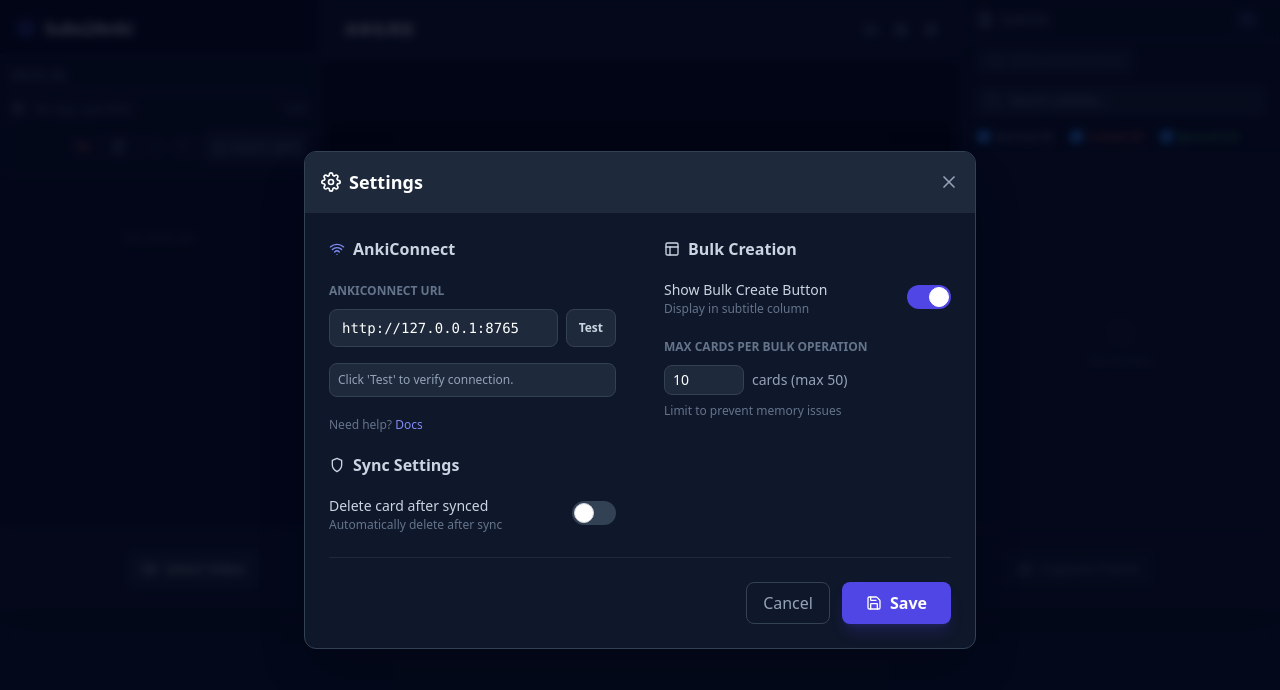
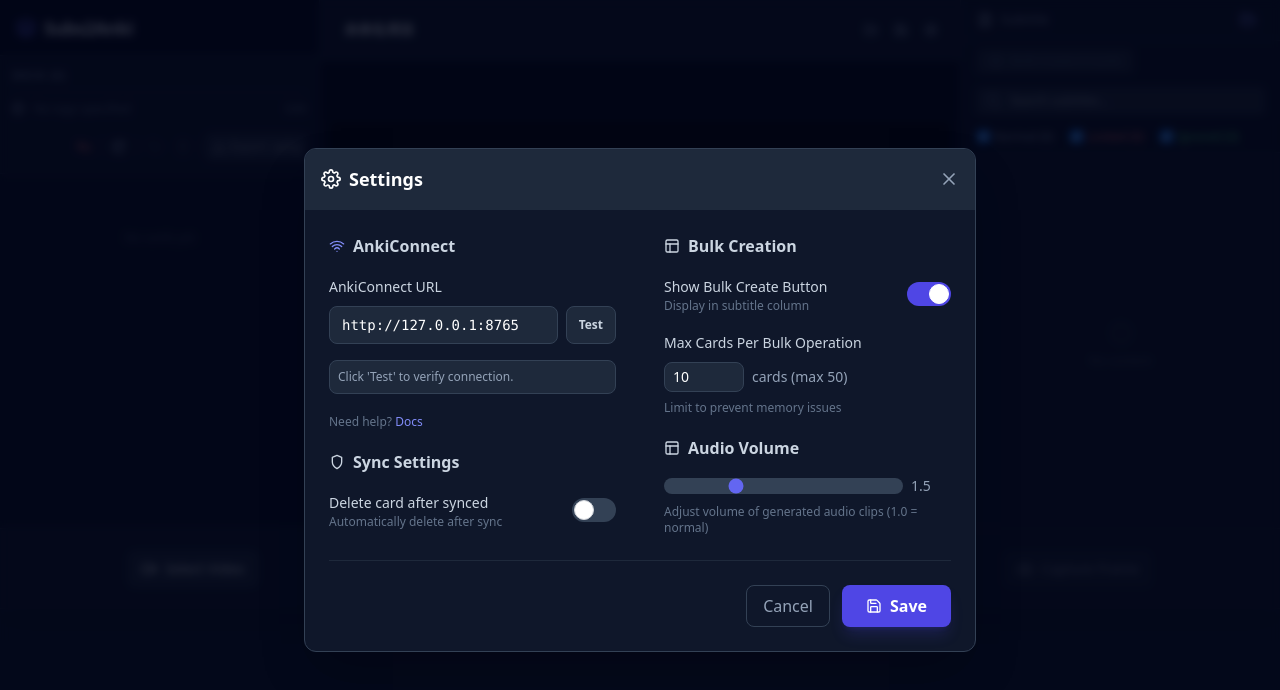
Before and after one commit to qiao-zhang/Subs2Anki, a React (Vite) app: page / in a window 1280 px wide. Both pictures are taken after a click on the button 83 px from the left and 147 px from the top of the page. Shown: the top 690 px of the page. Built offline with nearby package versions, Linux system fonts and the light colour scheme.

Commit message:
Support volume adjust

```diff
--- a/App.tsx
+++ b/App.tsx
@@ -44,6 +44,7 @@
     bulkCreateLimit, setBulkCreateLimit,
     autoDeleteSynced, setAutoDeleteSynced,
     showBulkCreateButton, setShowBulkCreateButton,
+    audioVolume, setAudioVolume,
     setHasUnsavedChanges
   } = useAppStore();
 
@@ -931,6 +932,8 @@
         onBulkCreateLimitChange={setBulkCreateLimit}
         showBulkCreateButton={showBulkCreateButton}
         onShowBulkCreateButtonChange={setShowBulkCreateButton}
+        audioVolume={audioVolume}
+        onAudioVolumeChange={setAudioVolume}
         onTestSuccess={refreshDecks}
       />
       <CardPreviewModal
--- a/components/modals/SettingsModal.tsx
+++ b/components/modals/SettingsModal.tsx
@@ -13,6 +13,8 @@
   onBulkCreateLimitChange: (limit: number) => void;
   showBulkCreateButton: boolean;
   onShowBulkCreateButtonChange: (checked: boolean) => void;
+  audioVolume: number;
+  onAudioVolumeChange: (volume: number) => void;
   onTestSuccess?: () => void; // 回调函数，在测试连接成功时调用
 }
 
@@ -27,6 +29,8 @@
                                                        onBulkCreateLimitChange,
                                                        showBulkCreateButton,
                                                        onShowBulkCreateButtonChange,
+  audioVolume,
+  onAudioVolumeChange,
                                                        onTestSuccess
                                                      }) => {
   const [localUrl, setLocalUrl] = useState(ankiConnectUrl);
@@ -35,6 +39,7 @@
   const [localBulkCreateLimit, setLocalBulkCreateLimit] = useState(bulkCreateLimit);
   const [localAutoDeleteSynced, setLocalAutoDeleteSynced] = useState(autoDeleteSynced);
   const [localShowBulkCreateButton, setLocalShowBulkCreateButton] = useState(showBulkCreateButton);
+  const [localAudioVolume, setLocalAudioVolume] = useState(audioVolume);
 
   // 检查输入的限制值是否有效
   const isValidLimit = localBulkCreateLimit >= 1 && localBulkCreateLimit <= 50;
@@ -74,6 +79,7 @@
     onAutoDeleteSyncedChange(localAutoDeleteSynced);
     onBulkCreateLimitChange(localBulkCreateLimit);
     onShowBulkCreateButtonChange(localShowBulkCreateButton);
+    onAudioVolumeChange(localAudioVolume);
 
     onClose();
   };
@@ -110,7 +116,8 @@
                 </h3>
 
                 <div className="space-y-2">
-                  <label className="text-xs uppercase font-bold text-slate-500">AnkiConnect URL</label>
+                  <label className="text-sm font-medium text-slate-300">AnkiConnect URL</label>
+                  {/*<label className="text-xs uppercase font-bold text-slate-500">AnkiConnect URL</label>*/}
                   <div className="flex gap-2">
                     <input
                       type="text"
@@ -215,7 +222,7 @@
                 </div>
 
                 <div className="space-y-2">
-                  <label className="text-xs uppercase font-bold text-slate-500">Max Cards Per Bulk Operation</label>
+                  <label className="text-sm font-medium text-slate-300">Max Cards Per Bulk Operation</label>
                   <div className="flex gap-2 items-center">
                     <input
                       type="number"
@@ -233,6 +240,35 @@
                   <p className="text-xs text-slate-500">Limit to prevent memory issues</p>
                 </div>
 
+
+
+              </div>
+              <div className="space-y-4">
+                <h3 className="text-md font-bold flex items-center gap-2 text-slate-300">
+                  <svg xmlns="http://www.w3.org/2000/svg" width="16" height="16" viewBox="0 0 24 24" fill="none"
+                       stroke="currentColor" strokeWidth="2" strokeLinecap="round" strokeLinejoin="round">
+                    <rect x="3" y="3" width="18" height="18" rx="2" ry="2"></rect>
+                    <line x1="3" y1="9" x2="21" y2="9"></line>
+                    <line x1="9" y1="21" x2="9" y2="9"></line>
+                  </svg>
+                  Audio Volume
+                </h3>
+                {/* Audio Volume Control */}
+                <div className="space-y-2">
+                  <div className="flex gap-2 items-center">
+                    <input
+                      type="range"
+                      min="0.1"
+                      max="5"
+                      step="0.1"
+                      value={localAudioVolume}
+                      onChange={(e) => setLocalAudioVolume(parseFloat(e.target.value))}
+                      className="w-full bg-slate-700 accent-indigo-500 rounded-lg appearance-none cursor-pointer"
+                    />
+                    <span className="text-sm text-slate-400 w-12">{localAudioVolume.toFixed(1)}</span>
+                  </div>
+                  <p className="text-xs text-slate-500">Adjust volume of generated audio clips (1.0 = normal)</p>
+                </div>
               </div>
             </div>
           </div>
--- a/hooks/useMediaProcessing.ts
+++ b/hooks/useMediaProcessing.ts
@@ -11,6 +11,7 @@
   const ankiCards = useAppStore(state => state.ankiCards);
   const updateCardAudioStatus = useAppStore(state => state.updateCardAudioStatus);
   const getSubtitleLine = useAppStore(state => state.getSubtitleLine);
+  const audioVolume = useAppStore(state => state.audioVolume);
 
   const [backgroundProcessingId, setBackgroundProcessingId] = useState<string | null>(null);
   const [lastFinishedIndex, setLastFinishedIndex] = useState<number>(0);
@@ -43,7 +44,7 @@
     updateCardAudioStatus(cardId, 'processing');
 
     try {
-      const blob = await ffmpegService.extractAudioClip(videoFile, sub.startTime, sub.endTime);
+      const blob = await ffmpegService.extractAudioClip(videoFile, sub.startTime, sub.endTime, audioVolume);
 
       // Store Blob in IndexedDB
       const audioId = crypto.randomUUID();
--- a/services/ffmpeg.ts
+++ b/services/ffmpeg.ts
@@ -42,7 +42,7 @@
   /**
    * Extracts an audio clip from a video file.
    */
-  async extractAudioClip(file: File, start: number, end: number): Promise<Blob> {
+  async extractAudioClip(file: File, start: number, end: number, volume: number = 1.5): Promise<Blob> {
     if (!this.loaded) {
       await this.load();
     }
@@ -60,6 +60,7 @@
       '-t', duration.toString(),
       '-i', inputName,
       '-vn',
+      '-af', `volume=${volume}`,
       '-acodec', 'pcm_s16le',
       '-ar', '44100',
       '-y',
--- a/services/store.ts
+++ b/services/store.ts
@@ -85,6 +85,8 @@
   setAutoDeleteSynced: (enabled: boolean) => void;
   showBulkCreateButton: boolean;
   setShowBulkCreateButton: (show: boolean) => void;
+  audioVolume: number;
+  setAudioVolume: (volume: number) => void;
 }
 
 // 创建全局的 undo/redo 管理器实例
@@ -432,5 +434,10 @@
   setShowBulkCreateButton: (show) => {
     localStorage.setItem('subs2anki_show_bulk_create_button', show.toString());
     set({showBulkCreateButton: show});
+  },
+  audioVolume: parseFloat(localStorage.getItem('subs2anki_audio_volume') || '1.5'),
+  setAudioVolume: (volume) => {
+    localStorage.setItem('subs2anki_audio_volume', volume.toString());
+    set({audioVolume: volume});
   }
 }));
```
